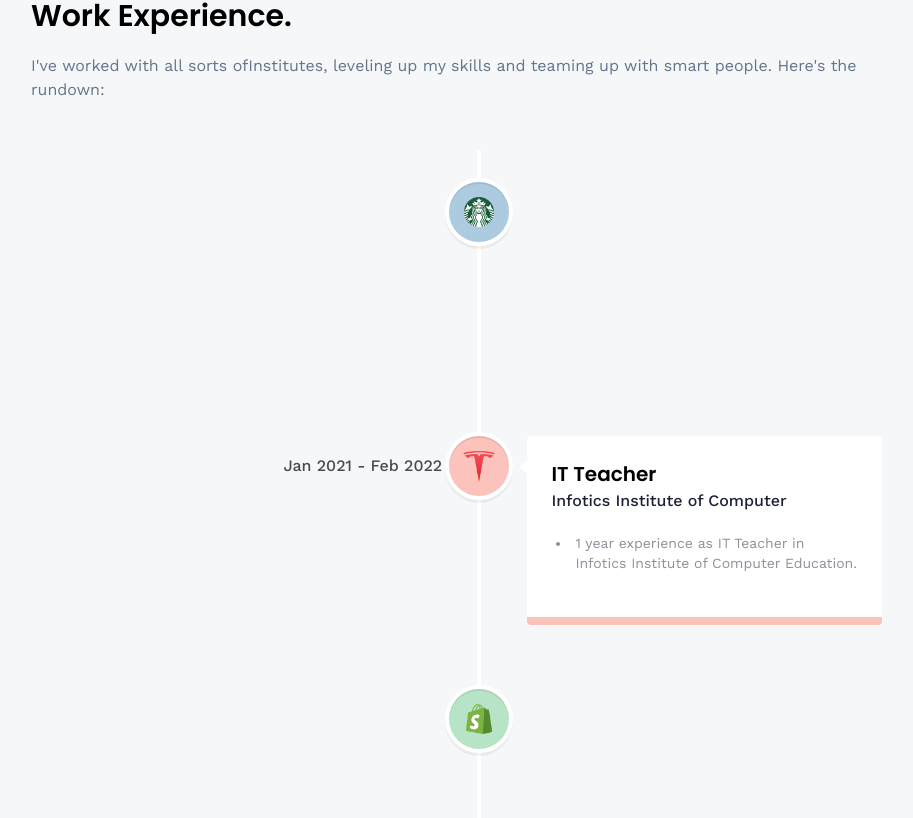
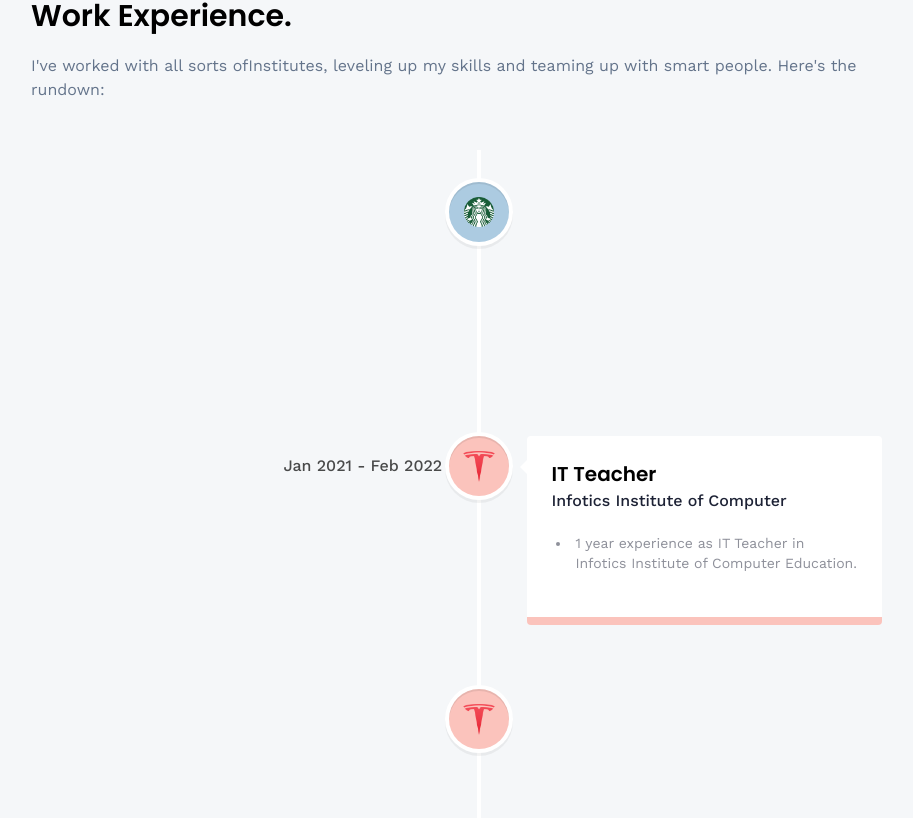
Before and after one commit to Iqrarluqman602/Hooria, a React (Vite) app: page /about in a window 1280 px wide. Shown: the part 842-1660 px from the top of the page, without its empty margins (161-1074 px from the left). Built offline with nearby package versions, Linux system fonts and the light colour scheme; no server answers.

Commit message:
first commet

```diff
--- a/src/constants/index.js
+++ b/src/constants/index.js
@@ -133,6 +133,17 @@ export const experiences = [
         ],
     },
     {
+        title: "Teaching as a Front-End Developer",
+        company_name: "ARENA Multimedia Educational institution in Karachi",
+        icon: tesla,
+        iconBg: "#fbc3bc",
+        date: "Jan 2021 - Feb 2022",
+        points: [
+            "1 year experience as Front-end developer Teacher in ARENA Multimedia Educational institution in Karachi.",
+
+        ],
+    },
+    {
         title: "Web Developer",
         company_name: "Shopify",
         icon: shopify,
```
